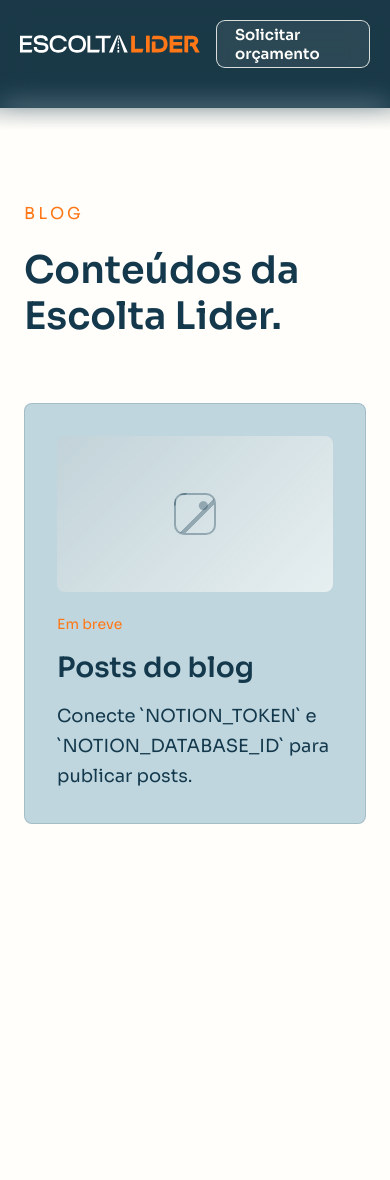
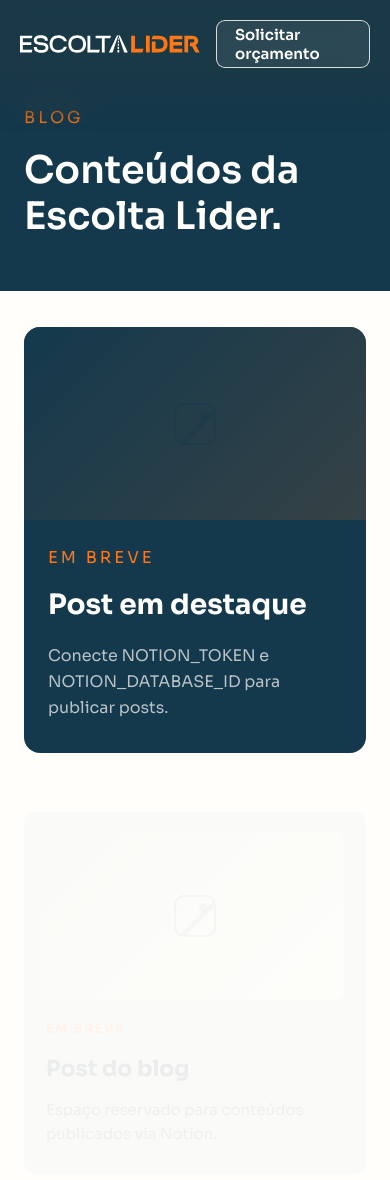
Before and after one commit to jeantalles/EscoltaLider, a Next.js app: page /blog in a window 390 px wide. Shown: the top 1180 px of the page. Before the commit the page ends 920 px from the top, so only its background shows below. Built offline with nearby package versions, Linux system fonts and the light colour scheme.

Commit message:
feat: redesign blog page layout and update files

```diff
--- a/src/app/blog/page.tsx
+++ b/src/app/blog/page.tsx
@@ -8,37 +8,75 @@ export const metadata = {
 
 export default async function BlogPage() {
   const posts = await getBlogPosts();
+  const [featured, ...rest] = posts;
 
   return (
     <main className="blog-page">
-      <div className="blog-header" aria-hidden="true"></div>
-
       <section className="blog-hero">
-        <p className="eyebrow">Blog</p>
-        <h1>Conteúdos da Escolta Lider.</h1>
+        <div className="blog-hero-inner">
+          <p className="eyebrow">Blog</p>
+          <h1>Conteúdos da Escolta Lider.</h1>
+        </div>
       </section>
 
-      <section className="blog-list" aria-label="Posts do blog">
-        {posts.length ? (
-          posts.map((post) => (
-            <article className="blog-card" key={post.id}>
-              <div className="blog-image-placeholder" aria-hidden="true" />
-              <p>{post.publishedAt}</p>
-              <h2>{post.title}</h2>
-              {post.excerpt ? <span>{post.excerpt}</span> : null}
+      <div className="blog-content">
+        {featured ? (
+          <>
+            <article className="blog-featured">
+              <div className="blog-featured-image">
+                <div className="blog-image-placeholder" aria-hidden="true" />
+              </div>
+              <div className="blog-featured-text">
+                <p className="eyebrow">{featured.publishedAt ?? "Escolta Lider"}</p>
+                <h2>{featured.title}</h2>
+                {featured.excerpt && (
+                  <p className="blog-featured-excerpt">{featured.excerpt}</p>
+                )}
+                <span className="blog-read-more">Ler artigo →</span>
+              </div>
             </article>
-          ))
+
+            {rest.length > 0 && (
+              <div className="blog-grid" aria-label="Mais posts">
+                {rest.map((post) => (
+                  <article className="blog-grid-card" key={post.id}>
+                    <div className="blog-image-placeholder" aria-hidden="true" />
+                    <span>{post.publishedAt ?? "Escolta Lider"}</span>
+                    <h3>{post.title}</h3>
+                    {post.excerpt && <p>{post.excerpt}</p>}
+                  </article>
+                ))}
+              </div>
+            )}
+          </>
         ) : (
-          <article className="blog-card blog-card-empty">
-            <div className="blog-image-placeholder" aria-hidden="true" />
-            <p>Em breve</p>
-            <h2>Posts do blog</h2>
-            <span>
-              Conecte `NOTION_TOKEN` e `NOTION_DATABASE_ID` para publicar posts.
-            </span>
-          </article>
+          <>
+            <article className="blog-featured">
+              <div className="blog-featured-image">
+                <div className="blog-image-placeholder" aria-hidden="true" />
+              </div>
+              <div className="blog-featured-text">
+                <p className="eyebrow">Em breve</p>
+                <h2>Post em destaque</h2>
+                <p className="blog-featured-excerpt">
+                  Conecte NOTION_TOKEN e NOTION_DATABASE_ID para publicar posts.
+                </p>
+              </div>
+            </article>
+
+            <div className="blog-grid">
+              {[1, 2, 3].map((i) => (
+                <article className="blog-grid-card" key={i}>
+                  <div className="blog-image-placeholder" aria-hidden="true" />
+                  <span>Em breve</span>
+                  <h3>Post do blog</h3>
+                  <p>Espaço reservado para conteúdos publicados via Notion.</p>
+                </article>
+              ))}
+            </div>
+          </>
         )}
-      </section>
+      </div>
     </main>
   );
 }
--- a/src/app/globals.css
+++ b/src/app/globals.css
@@ -1035,7 +1035,7 @@ img {
 }
 
 .home-blog-section {
-  height: 940px;
+  height: 780px;
   background: var(--cream);
 }
 
@@ -1270,79 +1270,129 @@ img {
   color: var(--dark-blue);
 }
 
-.blog-header {
-  height: 108px;
-  display: flex;
-  align-items: center;
-  padding: 0 64px;
+.blog-hero {
   background: var(--dark-blue);
-}
-
-.blog-header img {
-  width: 237px;
-  height: 23px;
-}
-
-.blog-hero,
-.blog-list {
+  padding: 136px 0 80px;
+}
+
+.blog-hero-inner {
   width: min(100% - 48px, 1188px);
   margin: 0 auto;
 }
 
-.blog-hero {
-  padding: 96px 0 64px;
-}
-
 .blog-hero h1 {
   max-width: 760px;
-  margin: 24px 0 0;
+  margin: 20px 0 0;
+  color: var(--cream);
   font-size: 52.38px;
   font-weight: 600;
   line-height: 62px;
 }
 
-.blog-list {
+.blog-content {
+  width: min(100% - 48px, 1188px);
+  margin: 0 auto;
+  padding: 56px 0 96px;
+  display: flex;
+  flex-direction: column;
+  gap: 40px;
+}
+
+.blog-featured {
   display: grid;
+  grid-template-columns: 1fr 1fr;
+  border-radius: 16px;
+  background: var(--dark-blue);
+  overflow: hidden;
+  min-height: 400px;
+}
+
+.blog-featured-image {
+  overflow: hidden;
+}
+
+.blog-featured-image .blog-image-placeholder {
+  width: 100%;
+  height: 100%;
+  aspect-ratio: unset;
+  border-radius: 0;
+  background:
+    linear-gradient(135deg, rgba(20, 57, 77, 0.4), rgba(255, 119, 22, 0.14)),
+    rgba(20, 57, 77, 0.55);
+}
+
+.blog-featured-text {
+  display: flex;
+  flex-direction: column;
+  padding: 44px 48px 44px 44px;
+  color: var(--cream);
+}
+
+.blog-featured-text h2 {
+  margin: 20px 0 0;
+  font-size: 36px;
+  font-weight: 700;
+  line-height: 44px;
+  color: var(--cream);
+}
+
+.blog-featured-excerpt {
+  margin: 20px 0 0;
+  font-size: 16px;
+  line-height: 26px;
+  color: rgba(255, 254, 251, 0.7);
+}
+
+.blog-read-more {
+  display: inline-flex;
+  align-items: center;
+  gap: 6px;
+  margin-top: auto;
+  padding-top: 32px;
+  color: var(--orange);
+  font-size: 16px;
+  font-weight: 700;
+  letter-spacing: 0.3px;
+  transition: gap 200ms var(--ease-out);
+}
+
+.blog-grid {
+  display: grid;
+  grid-template-columns: repeat(3, 1fr);
   gap: 24px;
-  padding-bottom: 96px;
-}
-
-.blog-card {
-  padding: 32px;
-  border: 1px solid rgba(20, 57, 77, 0.16);
-  border-radius: 8px;
+}
+
+.blog-grid-card {
+  padding: 20px 22px 28px;
+  border-radius: 10px;
   background: var(--pale-blue);
-}
-
-.blog-card p,
-.blog-card h2,
-.blog-card span,
-.blog-empty {
-  margin: 0;
-}
-
-.blog-card p {
-  margin-top: 22px;
+  color: var(--dark-blue);
+  transition: transform 200ms var(--ease-out);
+}
+
+.blog-grid-card span {
+  display: block;
+  margin-top: 20px;
   color: var(--orange);
-  font-size: 14px;
-}
-
-.blog-card h2 {
-  margin-top: 12px;
-  font-size: 28px;
+  font-size: 13px;
   font-weight: 600;
-}
-
-.blog-card span {
-  display: block;
-  margin-top: 12px;
-  font-size: 18px;
+  line-height: 18px;
+  text-transform: uppercase;
+  letter-spacing: 1.5px;
+}
+
+.blog-grid-card h3 {
+  margin: 16px 0 0;
+  font-size: 22px;
+  font-weight: 700;
   line-height: 30px;
 }
 
-.blog-empty {
-  font-size: 18px;
-  line-height: 30px;
+.blog-grid-card p {
+  margin: 14px 0 0;
+  font-size: 15px;
+  line-height: 24px;
+  opacity: 0.75;
 }
 
 @media (hover: hover) and (pointer: fine) {
@@ -1406,6 +1456,14 @@ img {
     background: var(--orange);
     color: var(--cream);
     transform: translateY(-3px);
+  }
+
+  .blog-read-more:hover {
+    gap: 12px;
+  }
+
+  .blog-grid-card:hover {
+    transform: translateY(-4px);
   }
 }
 
@@ -1436,8 +1494,9 @@ img {
   .instagram-panel h2,
   .instagram-panel > p,
   .instagram-post,
-  .blog-hero,
-  .blog-card {
+  .blog-hero-inner,
+  .blog-featured,
+  .blog-grid-card {
     animation: fade-up both;
     animation-range: entry 8% cover 32%;
     animation-timeline: view();
@@ -1658,6 +1717,38 @@ img {
     line-height: 46px;
   }
 
+  .blog-hero {
+    padding: 108px 0 52px;
+  }
+
+  .blog-content {
+    padding: 36px 0 64px;
+    gap: 28px;
+  }
+
+  .blog-featured {
+    grid-template-columns: 1fr;
+    min-height: 0;
+  }
+
+  .blog-featured-image .blog-image-placeholder {
+    aspect-ratio: 16 / 9;
+    height: auto;
+  }
+
+  .blog-featured-text {
+    padding: 28px 24px 32px;
+  }
+
+  .blog-featured-text h2 {
+    font-size: 28px;
+    line-height: 36px;
+  }
+
+  .blog-grid {
+    grid-template-columns: 1fr;
+  }
+
   .hero-card h1 {
     margin-top: 22px;
     font-size: 34px;
--- a/src/app/layout.tsx
+++ b/src/app/layout.tsx
@@ -11,6 +11,28 @@ const sora = Sora({
 export const metadata: Metadata = {
   title: "Escolta Lider",
   description: "Escolta de cargas especiais e AET em todo o Brasil.",
+  openGraph: {
+    title: "Escolta Lider",
+    description: "Escolta de cargas especiais e AET em todo o Brasil.",
+    url: "https://escoltalider.com.br",
+    siteName: "Escolta Lider",
+    images: [
+      {
+        url: "/og-image.jpg",
+        width: 1200,
+        height: 630,
+        alt: "Escolta Lider – 20 Anos de Estrada",
+      },
+    ],
+    locale: "pt_BR",
+    type: "website",
+  },
+  twitter: {
+    card: "summary_large_image",
+    title: "Escolta Lider",
+    description: "Escolta de cargas especiais e AET em todo o Brasil.",
+    images: ["/og-image.jpg"],
+  },
 };
 
 export default function RootLayout({
```
Also changed, not shown: .claude/launch.json (added), public/og-image.jpg (added).
